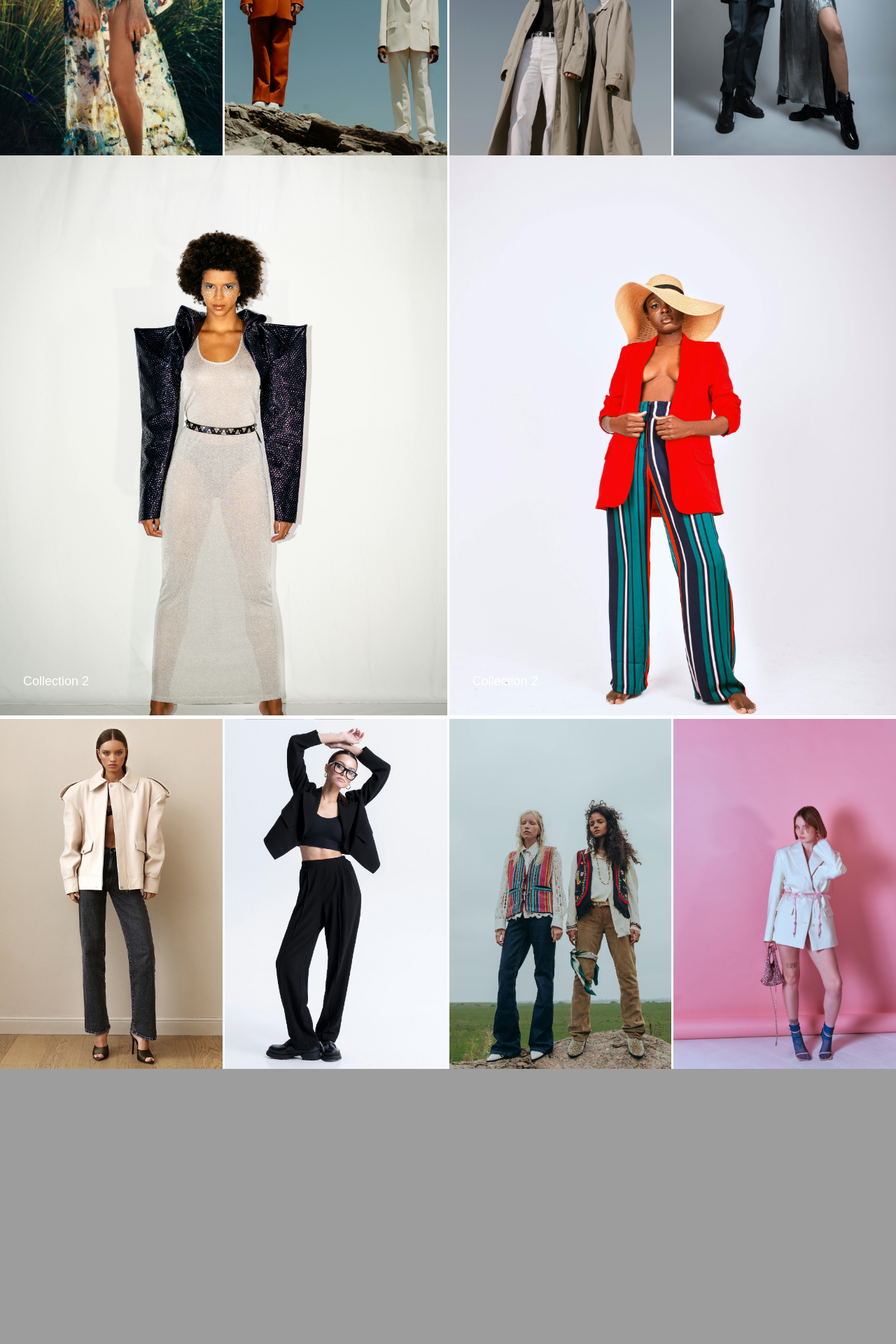
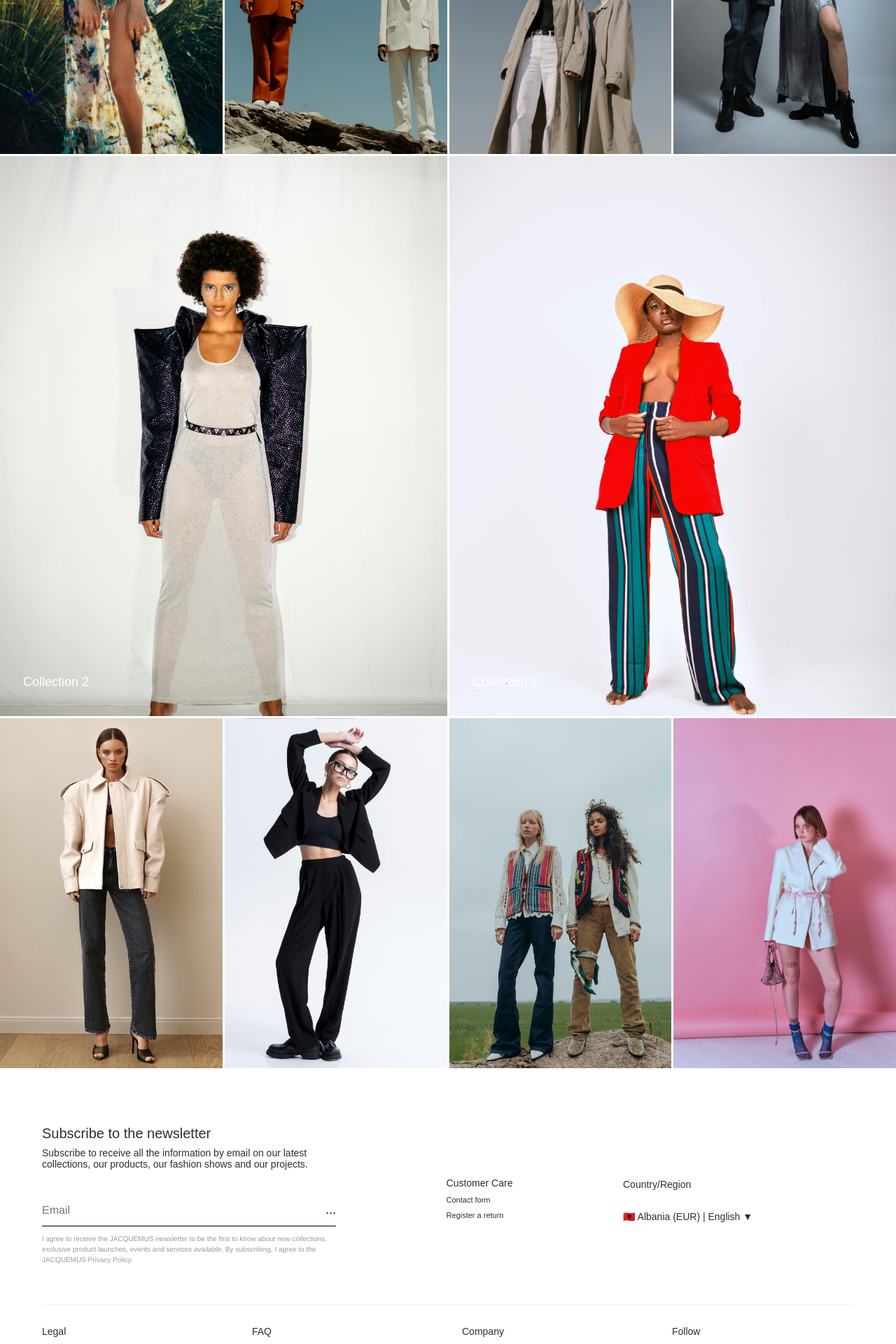
Before and after one commit to Florina2024/Atelier, a Django app: page / in a window 1280 px wide. Shown: the part 1160-3080 px from the top of the page at 70% size. Before the commit the page ends 2687 px from the top, so only its background shows below. Run offline with Django 4.2, Linux system fonts and the light colour scheme; data comes from the database, SQL or seed files in the repository; both versions use the stored data as it was after the commit; data that the repository does not hold is empty; some libraries are stand-ins or nearby versions; some web fonts are replaced.

Commit message:
AtelierProject-15/05

```diff
--- a/static/css/style.css
+++ b/static/css/style.css
@@ -163,12 +163,13 @@ a{
   display: grid;
   grid-template-columns: 1fr 1fr;
   gap: 3px;
-  margin-bottom: 5px;
+  margin-bottom: 3px;
 }
 .row-small {
   display: grid;
   grid-template-columns: repeat(4, 1fr); /* 4 kolona me gjerësi të barabartë */
   gap: 3px;
+  margin-bottom: 3px;
 }
 .row-small .product-item.small {
   flex: 1 1 23%; /* katër në rresht */
@@ -277,3 +295,108 @@ a{
 }
 .prev-btn { left: 10px; }
 .next-btn { right: 10px; }
+/*Footer*/
+.site-footer {
+  background: #fff;
+  padding: 40px 60px;
+  font-family: 'Helvetica Neue', sans-serif;
+  font-size: 14px;
+  color: #000;
+}
+.newsletter-section {
+  display: flex;
+  justify-content: space-between;
+  flex-wrap: wrap;
+  gap: 40px;
+  margin: 40px 0;
+}
+.newsletter-flex{
+  display:flex;
+  flex-direction: column !important;
+  align-items:start;
+  gap:20px;
+  flex: 1 1 30%;
+  max-width: 500px;
+}
+.newsletter-text h3 {
+  font-size: 20px;
+  margin-bottom: 10px;
+  color: var(--dark);
+  font-weight: 450;
+}
+.newsletter-form {
+  flex: 1 1 33%;
+  position: relative;
+}
+.newsletter-form input {
+  width: 100%;
+  border: none;
+  border-bottom: 1px solid #000;
+  padding: 10px 40px 10px 0;
+  font-size: 16px;
+}
+.newsletter-form button {
+  position: absolute;
+  right: 0;
+  top: 8px;
+  background: none;
+  border: none;
+  font-size: 18px;
+  cursor: pointer;
+}
+.newsletter-note {
+    font-size: 10px;
+    color: #999;
+    margin-top: 10px;
+    font-weight: 300;
+}
+.country-region {
+  align-self: center;
+  flex-direction:column;
+  justify-content: center;
+}
+.newsletter-flex,
+.footer-column-flex,
+.country-region {
+  min-width: 330px; /* që të mos bëhen shumë të ngushta */
+  display: flex;
+  gap: 20px;
+}
+.footer-column-flex {
+  align-self: center;
+  justify-content: center;
+}
+.country-region p {
+  margin: 0;
+  line-height: 1.5;
+}
+.footer-divider {
+  border: none;
+  border-top: 1px solid #ccc;
+  margin: 30px 0;
+}
+.footer-links {
+  display: grid;
+  grid-template-columns: repeat(auto-fit, minmax(150px, 1fr));
+  gap: 40px;
+}
+.footer-column h4 {
+  font-weight: 500;
+  font-size: 14px;
+  margin-bottom: 10px;
+}
+.footer-column ul, .footer-column-flex ul {
+  list-style: none;
+  padding: 0;
+  margin: 0;
+}
+.footer-column li, .footer-column-flex li {
+  margin-bottom: 6px;
+  cursor: pointer;
+  transition: opacity 0.2s;
+  font-size:11px;
+}
+.footer-column li:hover {
+  opacity: 0.6;
+}
+footer-column-flex li{padding-bottom:10px;}
--- a/templates/footer.html
+++ b/templates/footer.html
@@ -0,0 +1,75 @@
+{% load static %}
+<footer class="site-footer">
+  <div class="newsletter-section">
+    <div class="newsletter-flex">
+    <div class="newsletter-text">
+      <h3 class="text-medium">Subscribe to the newsletter</h3>
+      <p class="text-sm">Subscribe to receive all the information by email on our latest collections, our products, our fashion shows and our projects.</p>
+    </div>
+    <form class="newsletter-form">
+      <input type="email" placeholder="Email" required>
+      <button type="submit">...</button>
+      <p class="newsletter-note">
+        I agree to receive the JACQUEMUS newsletter to be the first to know about new collections, exclusive product launches, events and services available. By subscribing, I agree to the JACQUEMUS Privacy Policy.
+      </p>
+    </form>
+    </div>
+      <div class="footer-column-flex">
+      <ul>
+        <h4 class="text-sm">Customer Care</h4>
+        <li class="text-sm">Contact form</li>
+        <li class="text-sm">Register a return</li>
+      </ul>
+    </div>
+    <div class="country-region">
+      <h5 class="text-sm"><strong>Country/Region</strong></h5>
+      <p class="text-sm">🇦🇱 Albania (EUR) | English ▼</p>
+    </div>
+  </div>
+
+  <hr class="footer-divider" />
+
+  <div class="footer-links">
+    <div class="footer-column">
+      <h4 class="text-sm">Legal</h4>
+      <ul>
+        <li class="text-sm">Legal notice</li>
+        <li class="text-sm">Terms of sale</li>
+        <li class="text-sm">Privacy policy</li>
+        <li class="text-sm">Terms of Use</li>
+        <li class="text-sm">Accessibility</li>
+      </ul>
+    </div>
+    <div class="footer-column">
+      <h4 class="text-sm">FAQ</h4>
+      <ul>
+        <li class="text-sm">Account</li>
+        <li class="text-sm">Shipping informations</li>
+        <li class="text-sm">Orders</li>
+        <li class="text-sm">Payments</li>
+        <li class="text-sm">Returns & exchanges</li>
+        <li class="text-sm">Size guide</li>
+        <li class="text-sm">Gift Card</li>
+      </ul>
+    </div>
+    <div class="footer-column">
+      <h4 class="text-sm">Company</h4>
+      <ul>
+        <li class="text-sm">Contact us</li>
+        <li class="text-sm">Stores</li>
+        <li class="text-sm">Book an appointment in store</li>
+        <li class="text-sm">Career</li>
+      </ul>
+    </div>
+    <div class="footer-column">
+      <h4 class="text-sm">Follow</h4>
+      <ul>
+        <li class="text-sm">Instagram</li>
+        <li class="text-sm">Facebook</li>
+        <li class="text-sm">Tiktok</li>
+        <li class="text-sm">X</li>
+        <li class="text-sm">Pinterest</li>
+      </ul>
+    </div>
+  </div>
+</footer>
--- a/templates/index.html
+++ b/templates/index.html
@@ -12,7 +12,6 @@
     </header>
     <!-- End of Header -->
   <section class="product-gallery">
-
   <!-- Rreshti 1: 2 produkte të mëdha -->
   <div class="product-row row-large">
     {% for product in products1|slice:":2" %}
@@ -79,22 +78,33 @@
   <div class="product-row row-small">
   {% for product in products2|slice:"2:" %}
     <div class="product-item small">
-        <a href="#">
       <div class="image-wrapper">
-            <img src="{{ product.main_image.url }}" alt="{{ product.name }}">
+        <div class="product-slider">
+  <!-- Main Image first -->
+  {% if product.main_image %}
+    <img src="{{ product.main_image.url }}" alt="{{ product.name }}" class="slide-image active">
+  {% endif %}
+  <!-- Other gallery images -->
+  {% for image in product.images.all %}
+    <img src="{{ image.image.url }}" alt="{{ product.name }}" class="slide-image">
+  {% endfor %}
 
+  <!-- Slider Controls -->
+  <button class="prev-btn"></button>
+  <button class="next-btn"></button>
+</div>
         <div class="color-box">
-              {% for color in product.colors.all %}
-                <span class="color-square" style="background: {{ color.hex_code }}"></span>
+{% for color_link in product.e_product_color_set.all %}
+  <span class="color-square" style="background: {{ color_link.color.code }}"></span>
 {% endfor %}
         </div>
 
         <div class="product-overlay">
-              <p class="product-name">{{ product.name }}</p>
-              <span class="product-price">€{{ product.price }}</span>
+          <p class="product-name text-small">{{ product.name }}</p>
+          <span class="product-price text-small">€{{ product.price }}</span>
         </div>
+
       </div>
-        </a>
     </div>
   {% endfor %}
 </div>
```
Also changed, not shown: other parts of static/css/style.css (+27 -10 lines), db.sqlite3, static/images/IMG_5229_MK3mLDD.jpeg (added), static/images/pexels-429124762-19970756.jpg (added), static/images/pexels-cottonbro-10433895.jpg (added), static/images/pexels-vladislav-kurchanov-2152124785-32037693.jpg (added). Lines whose indentation alone changed are shown as unchanged.
